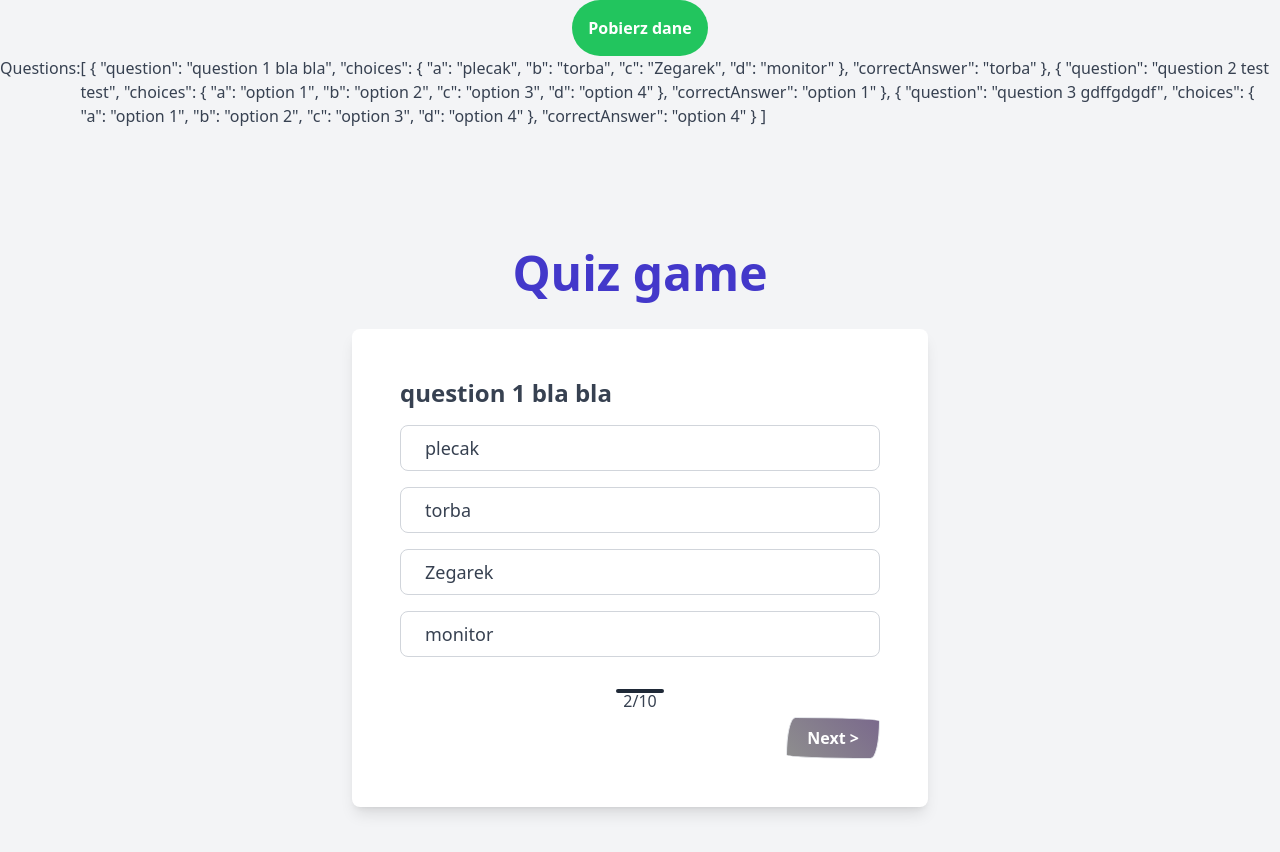
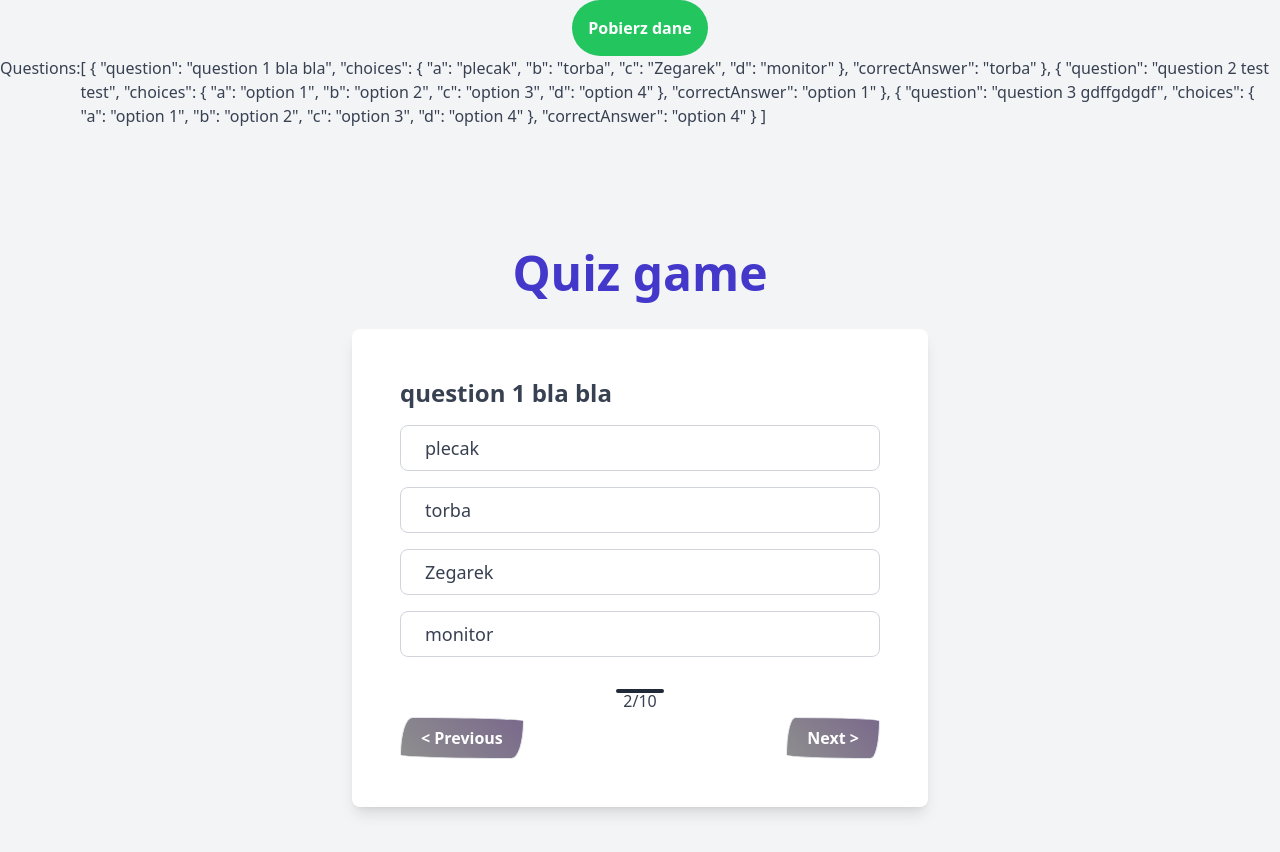
Before and after one commit to mefiuea/quiz_game_vue_deploy, a Vue app: page / in a window 1280 px wide. Shown: the top 852 px of the page. Built offline with nearby package versions, Linux system fonts and the light colour scheme.

Commit message:
add previous button

```diff
--- a/src/App.vue
+++ b/src/App.vue
@@ -1,5 +1,5 @@
 <template>
-  <div class="antialiased text-gray-700 bg-gray-100">
+  <div class="antialiased text-gray-700 bg-gray-100" @click="debug()">
     <div class="flex justify-center">
       <button class="bg-green-500 hover:bg-green-600 text-white font-bold py-4 px-4 rounded-full" @click="fetchData">
         Pobierz dane
@@ -16,14 +16,15 @@
         <h1 class="font-bold text-5xl text-center text-indigo-700">Quiz game</h1>
         <!--        question and answer container-->
         <div class="bg-white p-12 rounded-lg shadow-lg w-full mt-8">
-          <p v-if="questions.length > 0" class="text-2xl font-bold">{{ questions[questionIndex]['question'] }}</p>
+          <p v-if="questions.length > 0" class="text-2xl font-bold">{{ questions[questionIndex - 1]['question'] }}</p>
           <div
-              v-for="answer in questions[questionIndex]['choices']"
-              class="block mt-4 border border-gray-300 rounded-lg py-2 px-6 text-lg answer-option"
+              v-for="answer in questions[questionIndex-1]['choices']"
+              class="block mt-4 border border-gray-300 rounded-lg py-2 px-6 text-lg option-default answer-option"
               v-bind:key="answer"
               v-on:click="selectedAnswerFunction($event)"
               v-on:mouseover="hoverClassOn($event)"
               v-on:mouseout="hoverClassOff($event)"
+              :class="{'option-selected': selectedAnswersDictionary[questionIndex] === answer}"
           >
             {{ answer }}
           </div>
@@ -37,16 +38,25 @@
           <div class="mt-6 flow-root">
             <button
                 class="float-right px-5 py-2 myButton"
-                v-show="questionIndex < questionCounter - 1"
+                v-show="questionIndex - 1 < questionCounter - 1"
                 :disabled="selectedAnswer === ''"
                 v-on:click="nextQuestion()"
             >
               Next &gt;
             </button>
+            <!--previous question button-->
+            <button
+                class="float-left px-5 py-2 myButton"
+                v-show="questionIndex - 1 >= 0"
+                :disabled="questionIndex - 1 === 0"
+                v-on:click="previousQuestion()"
+            >
+              &lt; Previous
+            </button>
             <!--finish quiz button-->
             <button
                 class="float-right px-5 py-2 myButton"
-                v-show="questionIndex === questionCounter - 1"
+                v-show="questionIndex - 1 === questionCounter - 1"
                 :disabled="selectedAnswer === ''"
                 v-on:click="showResults()"
             >
@@ -67,7 +77,8 @@
     return {
       isHovering: false,
       selectedAnswer: '',
-      questionIndex: 0,
+      selectedAnswersDictionary: {},
+      questionIndex: 1,
       questionCounter: 3,
       questions: [
         {
@@ -94,6 +105,12 @@
     }
   },
   methods: {
+    debug() {
+      // console.log('*********************************')
+      // console.log('Debug mode console log')
+      // console.log('Selected answers dictionary: ', this.selectedAnswersDictionary)
+      // console.log('*********************************')
+    },
     fetchData() {
       const apiUrl = 'https://opentdb.com/api.php?amount=10';
 
@@ -114,6 +131,9 @@
       // value of selected answer
       this.selectedAnswer = event.target.innerText;
       console.log(this.selectedAnswer = event.target.innerText)
+      // add selected answer to dictionary depending on question index
+      this.selectedAnswersDictionary[this.questionIndex] = this.selectedAnswer;
+      console.log(this.selectedAnswersDictionary)
 
       this.resetAllClassesToDefault()
       event.target.classList.remove('option-default');
@@ -134,6 +154,24 @@
       this.selectedAnswer = '';
       this.resetAllClassesToDefault();
     },
+    previousQuestion() {
+      this.questionIndex--;
+      this.selectedAnswer = '';
+      // check what answer was selected in specific question depending on question index and answered question dictionary
+      // based on this data - update selectedAnswer variable and adding an option-selected class to div element
+      console.log('Actual question number= ', this.questionIndex)
+      this.selectedAnswer = this.selectedAnswersDictionary[this.questionIndex]
+      console.log('selectedAnswerForThisQuestion', this.selectedAnswer)
+      let questions = document.getElementsByClassName('answer-option')
+      let questionsArray = Array.from(questions)
+      questionsArray.forEach(function (question) {
+        console.log('temp():', question)
+      })
+    },
+    showResults() {
+
+    },
+    // static methods
     resetAllClassesToDefault() {
       // reset all classes to default
       // Changing class of the selected answer - the rest of answers get default class
@@ -144,10 +182,9 @@
         cls.classList.add('option-default')
       })
     },
-    showResults() {
-
-    },
   },
+  beforeMount() {
+  }
 }
 </script>
 
--- a/src/assets/custom.css
+++ b/src/assets/custom.css
@@ -5,12 +5,12 @@
     @apply cursor-pointer;
 }
 
+.option-default {
+    @apply bg-white;
+}
+
 .option-selected {
     @apply bg-yellow-500;
-}
-
-.option-default {
-    @apply bg-white;
 }
 
 .myButton {
```
